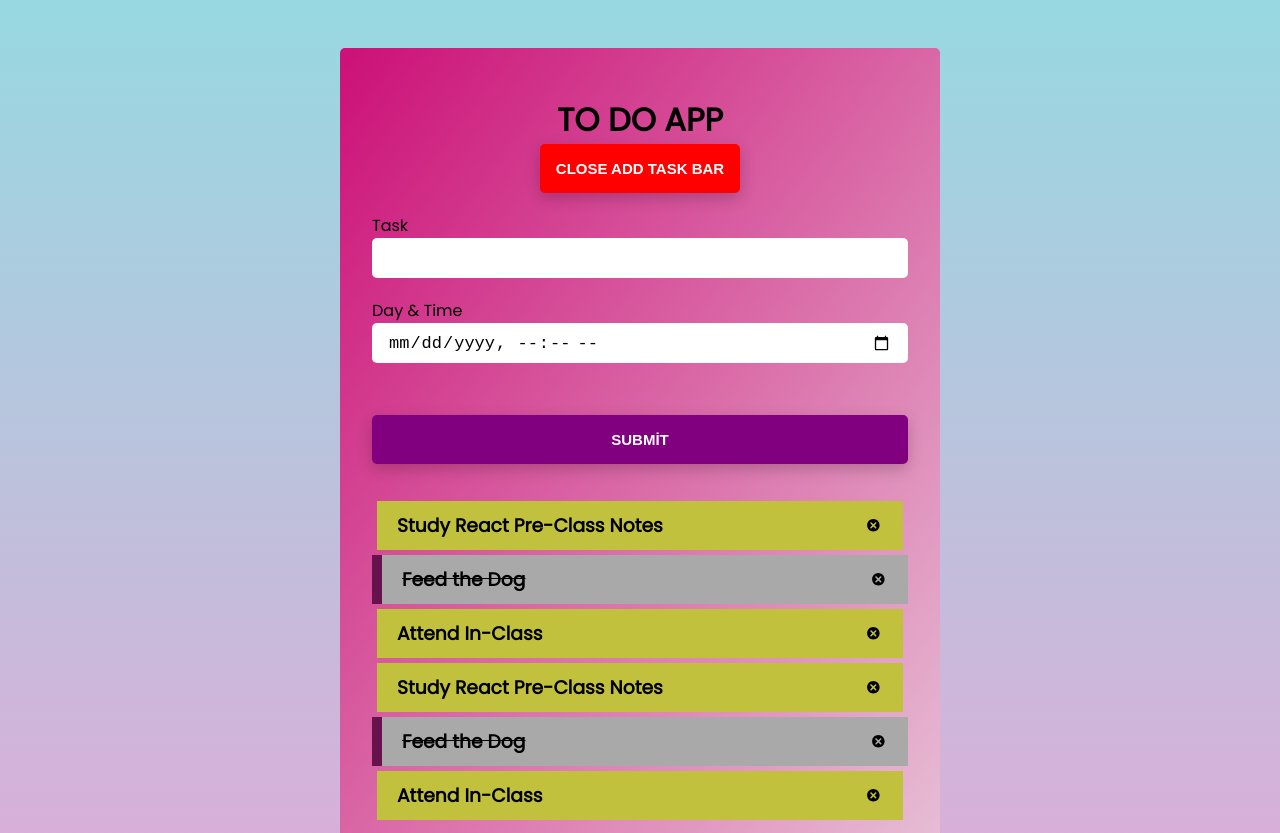
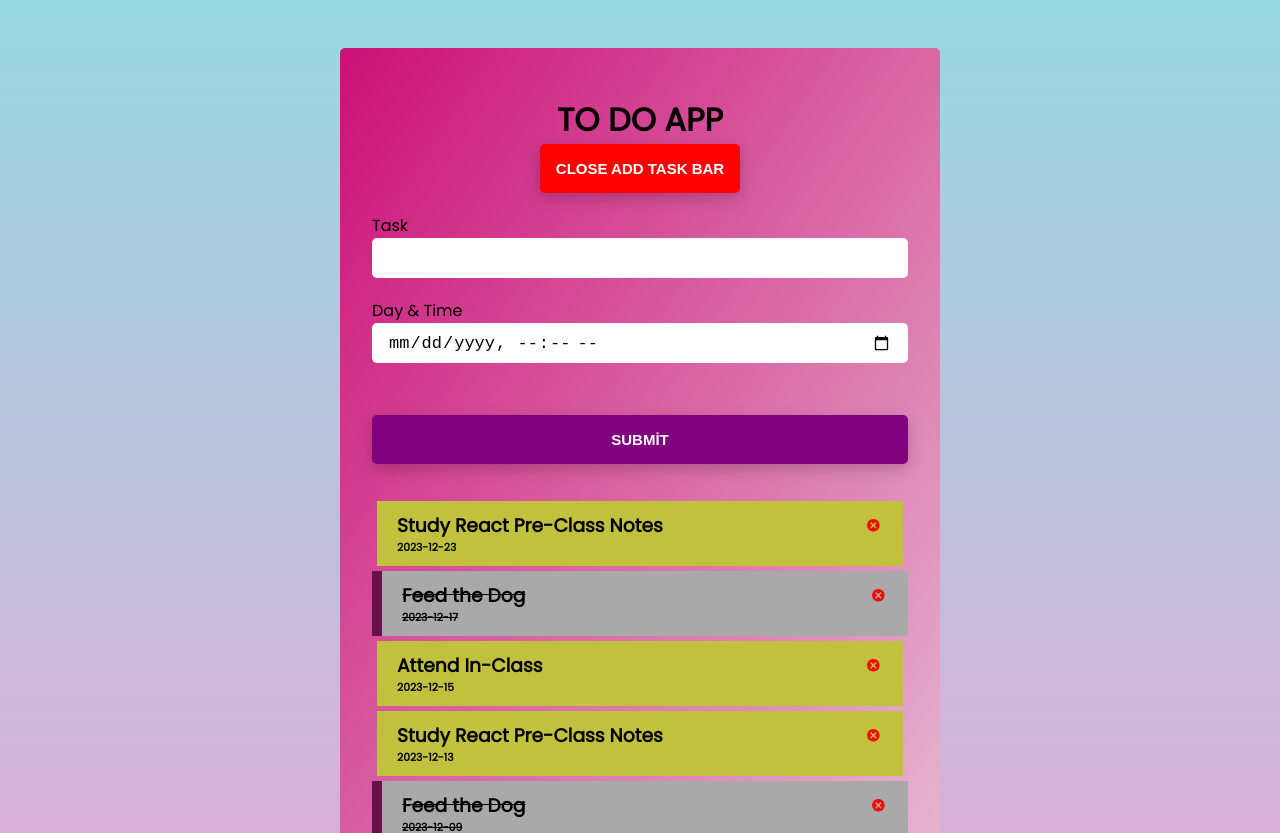
Before and after one commit to KazimAkyol/myCodes_React, a React (Create React App) app in the folder react/RC-08-Todo-App/: page / in a window 1280 px wide. Shown: the top 833 px of the page. Built offline with nearby package versions, Linux system fonts and the light colour scheme.

Commit message:
53.commit

```diff
--- a/react/RC-08-Todo-App/src/components/GorevEkle.jsx
+++ b/react/RC-08-Todo-App/src/components/GorevEkle.jsx
@@ -13,9 +13,9 @@ const GorevEkle = ({ yapilacak, setYapilacak }) => {
       ...yapilacak,
     ]);
 
-    setTodo();
+    setTodo("");
 
-    setDay();
+    setDay("");
   };
 
   return (
--- a/react/RC-08-Todo-App/src/components/GorevleriGoster.jsx
+++ b/react/RC-08-Todo-App/src/components/GorevleriGoster.jsx
@@ -16,10 +16,19 @@ const GorevleriGoster = ({ yapilacak, setYapilacak }) => {
             )
           }
         >
+          {/* elimizdeki data(database) da kalıcı değişiklik yapacağız, map dizide döner ve değişiklik yapar ama kalıcı tutmaz, bunun için setYapilacakta (tamircide) map lenmeli. map le elinizdeki datada dönersiniz, bu sırada o an tıkladığınız a ile kastedilen elemanın id si ile dizideki id eşleşiyorsa orada durup değişiklik yaparız. mesela 3 id li elemanın süslüsünde eşleşme oldu. süslünün içinde diğer key ler kalsın sadece isdone değişsin istediğimiz için, diğerlerini elleme manasında ...dizi, yazar üzerine override ederek, isDone:!dizi.isDone yazarız, yani eşleşen süslünün içindeki is Done da ne yazıyorsa onun tersiyle değiştir */}
           <h3>
             {a.text}
-            <TiDelete />
+
+            <TiDelete
+              style={{ color: "red" }}
+              onClick={() =>
+                setYapilacak(yapilacak.filter((x) => x.id !== a.id))
+              }
+            />
           </h3>
+
+          <h6>{a.day}</h6>
         </div>
       ))}
     </div>
```
